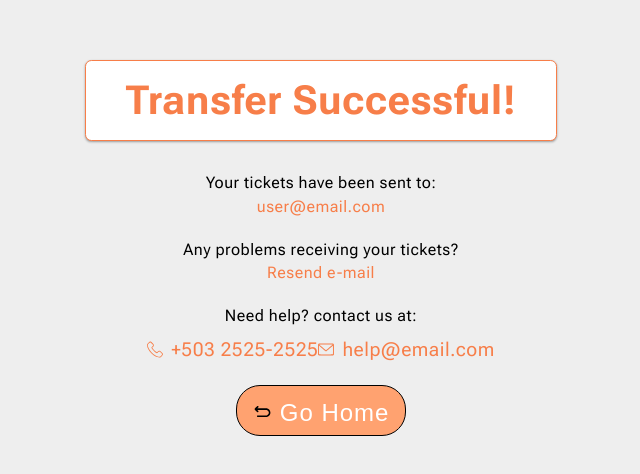
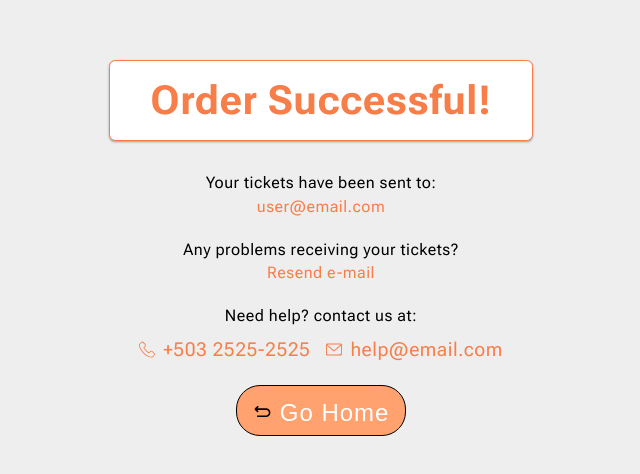
Before and after one commit to Ban-Crabs/villaticket-client, a React (Vite) app: page / in a window 1280 px wide. Shown: the part 152-626 px from the top of the page, without its empty margins (319-959 px from the left). Built offline with nearby package versions, Linux system fonts and the light colour scheme.

Commit message:
Fix: Margin between elements

```diff
--- a/src/App.jsx
+++ b/src/App.jsx
@@ -2,7 +2,7 @@ import style from "./App.module.scss";
 
 import HomePage from "./components/Home/HomePage";
 
-import TransferSuc from "./components/TransferSuccessful/TransferSuccessful";
+import TransferSuc from "./components/OrderSuccessful/OrderSuccessful";
 
 function App() {
 
--- a/src/components/TransferSuccessful/TransferSuccessful.jsx
+++ b/src/components/OrderSuccessful/OrderSuccessful.jsx
@@ -1,4 +1,4 @@
-import style from './TransferSuccessful.module.scss'
+import style from './OrderSuccessful.module.scss'
 import returnLogo from "../../assets/return.svg";
 import phoneLogo from "../../assets/telephone.svg";
 import mailLogo from "../../assets/envelope.svg";
@@ -8,7 +8,7 @@ const TransferSuccessful = () => {
         <>
             <div className={style["container"]}>
                 <div className={style["success-message"]}>
-                    <h1>Transfer Successful!</h1>
+                    <h1>Order Successful!</h1>
                 </div>
                 <div className={style["confirmation-message"]}>
                     <p>Your tickets have been sent to:</p>
--- a/src/components/TransferSuccessful/TransferSuccessful.module.scss
+++ b/src/components/OrderSuccessful/OrderSuccessful.module.scss
@@ -88,6 +88,10 @@
         }
     }
 
+    .contact-info-mail {
+        margin-left: 1rem;
+    }
+
     button {
         font-size: 1.5rem;
         font-weight: 400;
```
